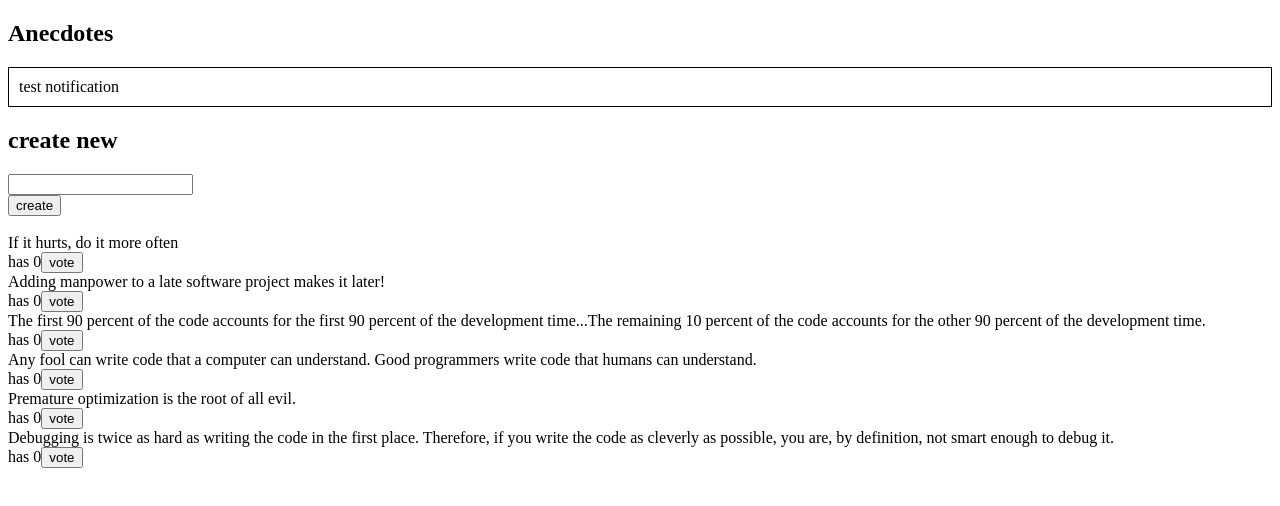
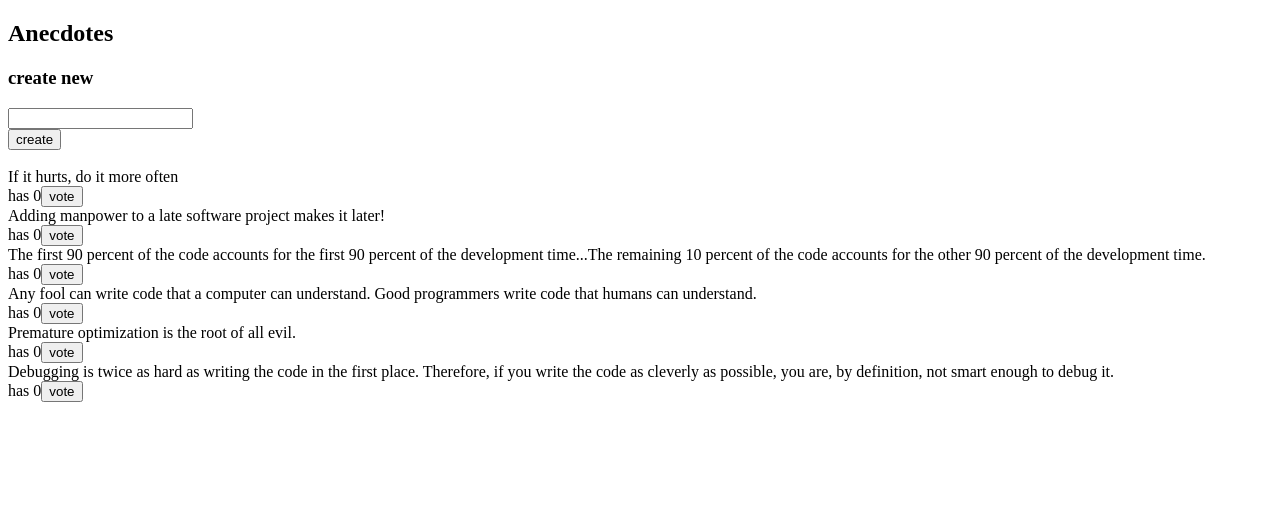
Before and after one commit to robmonday/redux-anecdotes, a React (Create React App) app: page / in a window 1280 px wide. Shown: the top 506 px of the page. Built offline with nearby package versions, Linux system fonts and the light colour scheme.

Commit message:
exercise 6.11 completed

```diff
--- a/src/App.js
+++ b/src/App.js
@@ -1,12 +1,16 @@
+import { useSelector } from "react-redux"
+
 import AnecdoteForm from './components/AnecdoteForm'
 import AnecdoteList from './components/AnecdoteList'
 import Notification from './components/Notification'
 
 const App = () => {
+  const notification = useSelector(state => state.notification)
+
   return (
     <div>
       <h2>Anecdotes</h2>
-      <Notification />
+      {notification && <Notification message={notification} />}
       <AnecdoteForm /> <br />
       <AnecdoteList />
     </div>
--- a/src/components/AnecdoteForm.js
+++ b/src/components/AnecdoteForm.js
@@ -1,5 +1,6 @@
 import { useDispatch } from 'react-redux'
 import { create } from '../reducers/anecdoteReducer'
+import { notify, denotify } from '../reducers/notificationReducer'
 
 const AnecdoteForm = (props) => {
   const dispatch = useDispatch()
@@ -9,11 +10,15 @@ const AnecdoteForm = (props) => {
     const content = event.target.anecdote.value
     event.target.anecdote.value = ''
     dispatch(create(content))
+    dispatch(notify(`Created: ${content}`))
+    setTimeout(() => {
+      dispatch(denotify())
+    }, 3000)
   }
 
   return (
     <>
-      <h2>create new</h2>
+      <h3>create new</h3>
       <form onSubmit={addAnecdote}>
         <div><input name="anecdote" /></div>
         <button type="submit">create</button>
--- a/src/components/AnecdoteList.js
+++ b/src/components/AnecdoteList.js
@@ -1,5 +1,6 @@
 import { useSelector, useDispatch } from 'react-redux'
 import { vote } from '../reducers/anecdoteReducer'
+import { notify, denotify } from '../reducers/notificationReducer'
 
 const AnecdoteList = () => {
   const anecdotes = useSelector(state => state.anecdotes)
@@ -7,6 +8,14 @@ const AnecdoteList = () => {
   const sortedAnecdotes = [...anecdotes].sort((a,b) => b.votes - a.votes) // spread syntax copies array to avoid mutation
 
   const dispatch = useDispatch()
+
+  const createVoteAction = (anecdote) => {
+    dispatch(vote(anecdote.id))
+    dispatch(notify(`Voted for: ${anecdote.content}`))
+    setTimeout(() => {
+      dispatch(denotify())
+    }, 3000)
+  }
 
   return (
     <>
@@ -17,7 +26,7 @@ const AnecdoteList = () => {
           </div>
           <div>
             has {anecdote.votes}
-            <button onClick={() => dispatch(vote(anecdote.id))}>vote</button>
+            <button onClick={() => createVoteAction(anecdote) }>vote</button>
           </div>
         </div>
       )}
--- a/src/components/Notification.js
+++ b/src/components/Notification.js
@@ -1,7 +1,4 @@
-import { useSelector } from "react-redux"
-
-const Notification = () => {
-  const notification = useSelector(state => state.notification)
+const Notification = ({message}) => {
   const style = {
     border: 'solid',
     padding: 10,
@@ -9,7 +6,7 @@ const Notification = () => {
   }
   return (
     <div style={style}>
-      {notification}
+      {message}
     </div>
   )
 }
--- a/src/reducers/notificationReducer.js
+++ b/src/reducers/notificationReducer.js
@@ -2,14 +2,17 @@ import { createSlice } from '@reduxjs/toolkit'
 
 const notificationSlice = createSlice({
   name: 'notification',
-  initialState: 'test notification',
+  initialState: '',
   reducers: {
     notify(state, action) {
       const message = action.payload
       return message
+    },
+    denotify(state, action) {
+      return ''
     }
   }
 })
 
-export const { notify } = notificationSlice.actions
+export const { notify, denotify } = notificationSlice.actions
 export default notificationSlice.reducer
```
